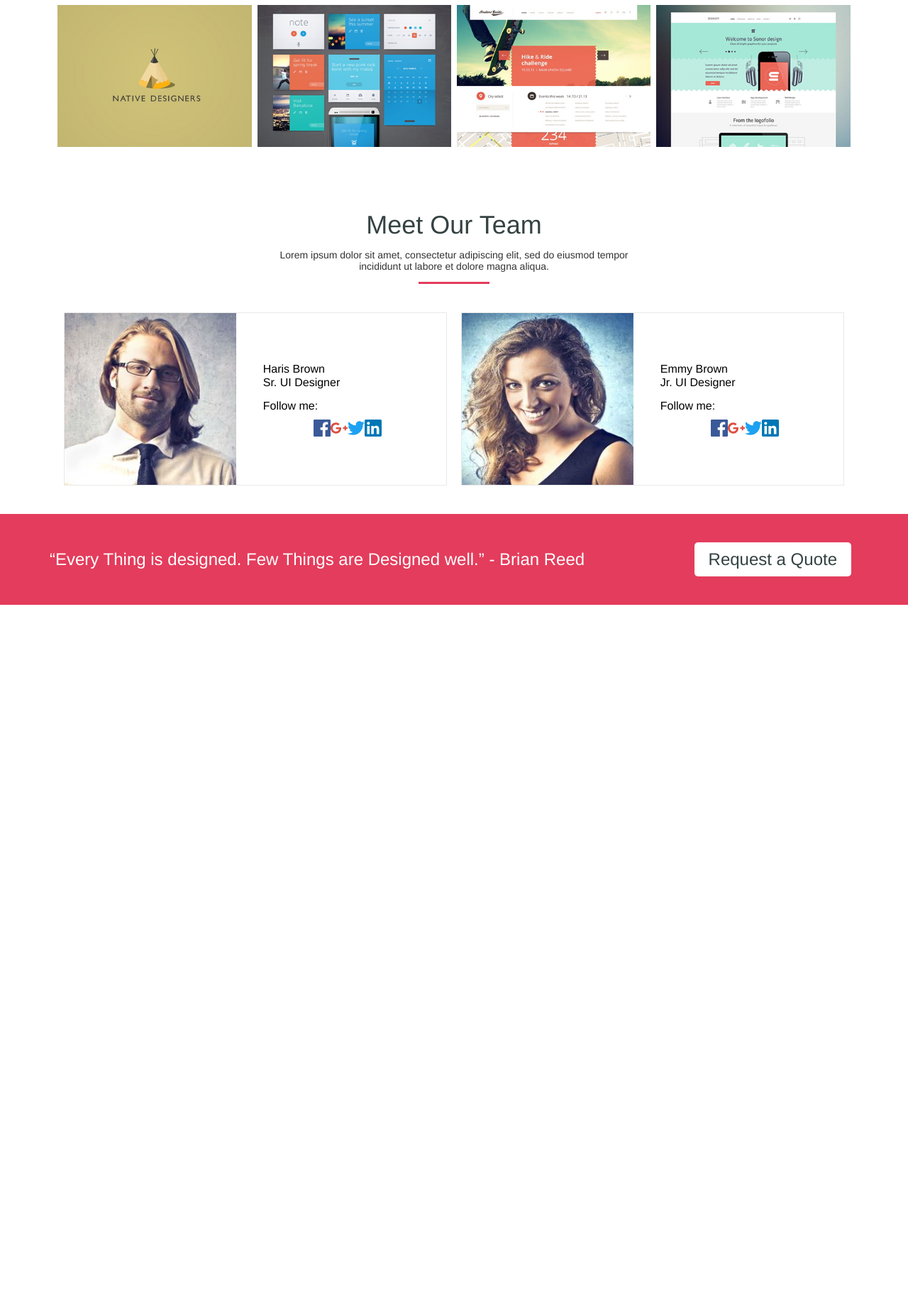
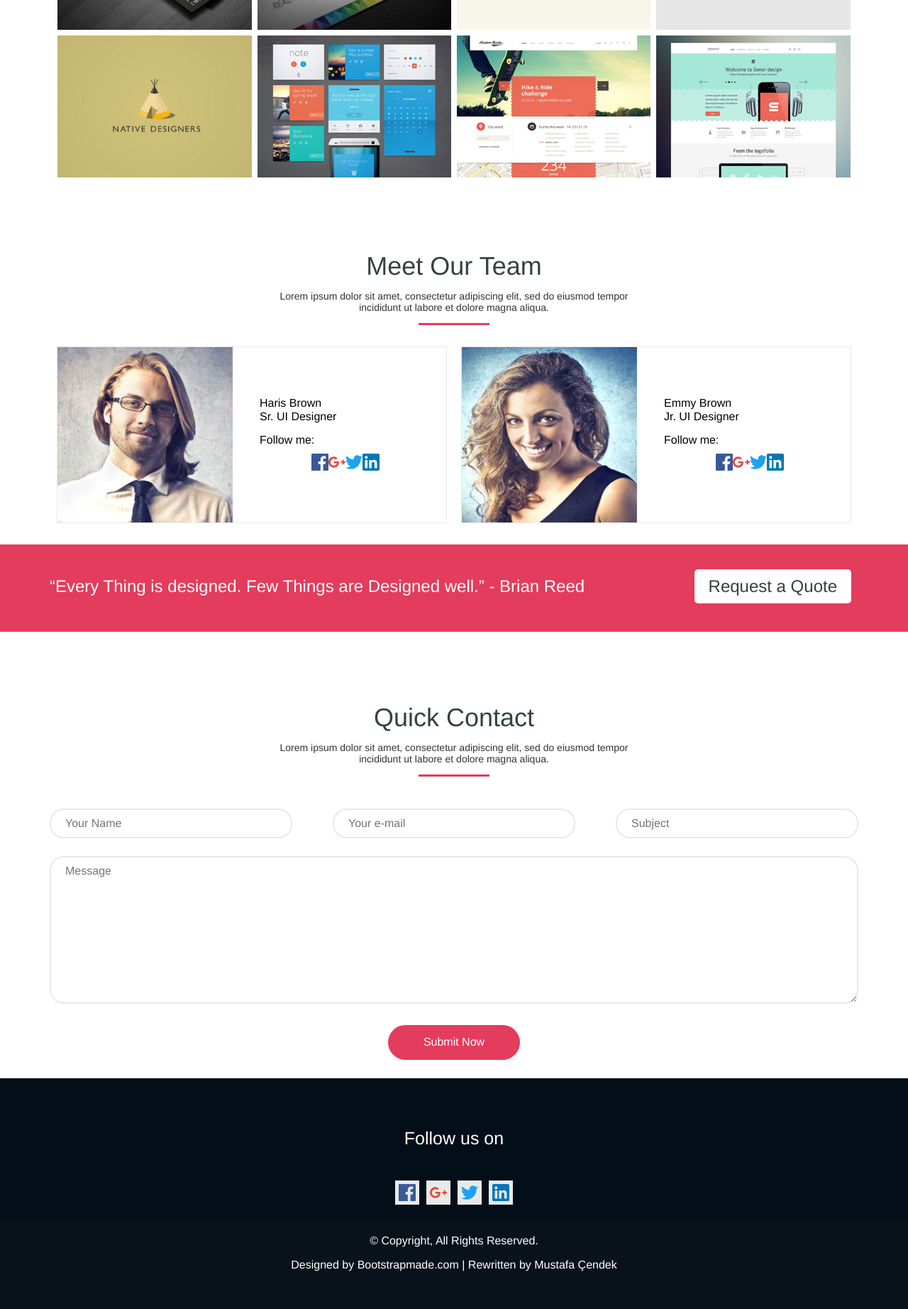
Before and after one commit to MustafaCendek/first_website, a Node project: template views/index.pug in a window 1280 px wide. Shown: the part 1897-3741 px from the top of the page at 71% size. Before the commit the page ends 2749 px from the top, so only its background shows below. Run offline with Node 20 templates, Linux system fonts and the light colour scheme; the template is opened without the code that fills it, so the values that code supplies are empty.

Commit message:
desktop version completed

```diff
--- a/scss/components/_banner.scss
+++ b/scss/components/_banner.scss
@@ -24,7 +24,8 @@
     background-size: cover;
     &-container{
         max-width: $max-width;
-        padding: 20px 10px;
+        padding-left: 20px;
+        padding-right: 20px;
         display: flex;
         flex-direction: column;
         align-content: center;
--- /dev/null
+++ b/scss/components/_contact.scss
@@ -0,0 +1,77 @@
+.contact{
+    padding-top: 35px;
+    display: flex;
+    flex-direction: column;
+    align-items: center;
+    justify-content: center;
+    text-align: center;
+    width: 100%;
+    &-container{
+        display: flex;
+        flex-direction: column;
+        align-items: center;
+        width: 100%;
+        max-width: $max-width;
+        padding-left: 20px;
+        padding-right: 20px;
+        &-header{
+            display: flex;
+            flex-direction: column;
+            width: 500px;
+            align-items: center;
+            &-title{
+                font-size: 36px;
+                color: $color-grey;
+                padding: 0px;
+                margin: 0px;
+                margin-top: 65px;
+            }
+            &-explanation{
+                font-size: 14px;
+                color: $color-dark-grey;
+            }
+            &-separator{
+                display: block;
+                width: 100px;
+                height: 3px;
+                background-color: $color-pink;
+            }
+        }
+        &-form{
+            display: block;
+            width: 100%;
+            max-width: $max-width;
+            padding: 10px 20px;
+            margin-top: 35px;
+        }
+    }
+}
+#name,#email,#subject{
+    display: inline-block;
+    border: 2px solid $color-light-grey;
+    border-radius: 20px;
+    padding: 10px 20px;
+    width: 30%;
+}
+#name,#email{
+    margin-right: 5%;
+}
+#message{
+    display: block;
+    width: 100%;
+    margin-top: 25px;
+    padding: 10px 20px;
+    border: 2px solid $color-light-grey;
+    border-radius: 20px;
+}
+#submit{
+    display: block;
+    padding: 15px 50px;
+    margin-top: 30px;
+    margin-left: auto;
+    margin-right: auto;
+    background-color: $color-pink;
+    color:white;
+    border: 0px solid transparent;
+    border-radius: 50px;
+}
--- a/scss/components/_our_team.scss
+++ b/scss/components/_our_team.scss
@@ -1,4 +1,5 @@
 .our_Team{
+    padding-top: 35px;
     display: flex;
     flex-direction: column;
     align-items: center;
@@ -32,7 +33,8 @@
     &-slider{
         width: 100%;
         max-width: $max-width;
-        padding: 40px 10px;
+        padding-top: 30px;
+        padding-bottom: 30px;
         &-item{
             flex-direction: row;
             display: flex;
--- a/scss/components/_portfolio.scss
+++ b/scss/components/_portfolio.scss
@@ -1,5 +1,6 @@
 
 .portfolio{
+    padding-top: 35px;
     width: 100%;
     display: flex;
     align-items: center;
@@ -7,11 +8,11 @@
     &-container{
         display: flex;
         flex-direction: column;
-        justify-content: center;
-        align-items: center;
         width: 100%;
         max-width: $max-width;
-        padding: 20px 10px;
+        padding-left: 20px;
+        padding-right: 20px;
+        align-items: center;
         &-head{
             display: flex;
             flex-direction: column;
@@ -23,6 +24,9 @@
             &-title{
                 font-size: 36px;
                 color: $color-grey;
+                padding: 0px;
+                margin: 0px;
+                margin-top: 65px;
             }
             &-explanation{
                 font-size: 14px;
--- a/scss/components/_quote.scss
+++ b/scss/components/_quote.scss
@@ -4,7 +4,7 @@
     justify-content: center;
     align-items: center;
     width: 100%;
-    padding-top: 40px;
+    padding-top: 35px;
     padding-bottom: 40px;
     background-color: $color-pink;
     &-container{
--- a/scss/components/_service.scss
+++ b/scss/components/_service.scss
@@ -1,8 +1,9 @@
 .servicesline{
+    padding-top: 35px;
     width: 100%;
     display: flex;
+    align-items: center;
     justify-content: center;
-    align-items: center;
     &-container{
         display: flex;
         flex-direction: column;
@@ -14,7 +15,8 @@
         &-header{
             display: flex;
             flex-direction: column;
-            width: 500px;
+            width: 100%;
+            max-width: 500px;
             align-items: center;
             justify-content: center;
             text-align: center;
--- a/scss/config/_variable.scss
+++ b/scss/config/_variable.scss
@@ -4,5 +4,7 @@ $color-dark-grey: #333;
 $color-grey: #354242;
 $color-soft-grey: #5e5e5e;
 $color-light-grey: #e9e9e9;
+$color-footer-top:#040e18;
+$color-footer-bottom: #09121b;
 
 $max-width: 1140px;
--- /dev/null
+++ b/scss/global/_footer.scss
@@ -0,0 +1,40 @@
+.footer{
+    display: flex;
+    flex-direction: column;
+    width: 100%;
+    &-top{
+        display: flex;
+        flex-direction: column;
+        align-items: center;
+        height: 200px;
+        background-color: $color-footer-top;
+        color: white;
+        font-size: 25px;
+        &-text{
+            margin-top: 70px;
+        }
+        &-social{
+            margin-top: 15px;
+            margin-bottom: 15px;
+        }
+    }
+    &-bottom{
+        height: 125px;
+        background-color: $color-footer-bottom;
+        text-align: center;
+        align-items: center;
+        color: white;
+        font-size: 16px;
+        &-copyrigth{
+            margin-top: 20px;
+        }
+        &-design{
+            margin-top: 10px;
+        }
+    }
+}
+.icon-footer{
+    margin: 5px;
+    padding: 5px;
+    background-color: $color-light-grey;
+}
--- a/scss/global/_header.scss
+++ b/scss/global/_header.scss
@@ -47,3 +47,15 @@
 
     }
 }
+.pink{
+    border: 3px solid $color-pink;
+    color: $color-pink;
+    border-radius: 5px;
+    text-align: center;
+    padding: 5px 10px;
+    &:hover{
+        border: 3px solid $color-pink !important;
+        background-color: $color-pink;
+        color:white;
+    }
+}
--- a/scss/style.scss
+++ b/scss/style.scss
@@ -15,3 +15,6 @@
 @import "components/portfolio";
 @import "components/our_team";
 @import "components/quote";
+@import "components/contact";
+
+@import "global/footer";
--- a/style.css
+++ b/style.css
@@ -744,6 +758,7 @@ header {
             font-size: 14px; }
 
 .portfolio {
+  padding-top: 35px;
   width: 100%;
   display: flex;
   align-items: center;
@@ -751,11 +766,11 @@ header {
   .portfolio-container {
     display: flex;
     flex-direction: column;
-    justify-content: center;
-    align-items: center;
     width: 100%;
     max-width: 1140px;
-    padding: 20px 10px; }
+    padding-left: 20px;
+    padding-right: 20px;
+    align-items: center; }
     .portfolio-container-head {
       display: flex;
       flex-direction: column;
@@ -833,6 +851,7 @@ header {
           bottom: 50px; }
 
 .our_Team {
+  padding-top: 35px;
   display: flex;
   flex-direction: column;
   align-items: center;
@@ -862,7 +881,8 @@ header {
   .our_Team-slider {
     width: 100%;
     max-width: 1140px;
-    padding: 40px 10px; }
+    padding-top: 30px;
+    padding-bottom: 30px; }
     .our_Team-slider-item {
       flex-direction: row;
       display: flex;
@@ -901,7 +921,7 @@ header {
   justify-content: center;
   align-items: center;
   width: 100%;
-  padding-top: 40px;
+  padding-top: 35px;
   padding-bottom: 40px;
   background-color: #e43c5c; }
   .quote-container {
@@ -923,3 +943,108 @@ header {
       background-color: white;
       color: #354242;
       border-radius: 5px; }
+
+.contact {
+  padding-top: 35px;
+  display: flex;
+  flex-direction: column;
+  align-items: center;
+  justify-content: center;
+  text-align: center;
+  width: 100%; }
+  .contact-container {
+    display: flex;
+    flex-direction: column;
+    align-items: center;
+    width: 100%;
+    max-width: 1140px;
+    padding-left: 20px;
+    padding-right: 20px; }
+    .contact-container-header {
+      display: flex;
+      flex-direction: column;
+      width: 500px;
+      align-items: center; }
+      .contact-container-header-title {
+        font-size: 36px;
+        color: #354242;
+        padding: 0px;
+        margin: 0px;
+        margin-top: 65px; }
+      .contact-container-header-explanation {
+        font-size: 14px;
+        color: #333; }
+      .contact-container-header-separator {
+        display: block;
+        width: 100px;
+        height: 3px;
+        background-color: #e43c5c; }
+    .contact-container-form {
+      display: block;
+      width: 100%;
+      max-width: 1140px;
+      padding: 10px 20px;
+      margin-top: 35px; }
+
+#name, #email, #subject {
+  display: inline-block;
+  border: 2px solid #e9e9e9;
+  border-radius: 20px;
+  padding: 10px 20px;
+  width: 30%; }
+
+#name, #email {
+  margin-right: 5%; }
+
+#message {
+  display: block;
+  width: 100%;
+  margin-top: 25px;
+  padding: 10px 20px;
+  border: 2px solid #e9e9e9;
+  border-radius: 20px; }
+
+#submit {
+  display: block;
+  padding: 15px 50px;
+  margin-top: 30px;
+  margin-left: auto;
+  margin-right: auto;
+  background-color: #e43c5c;
+  color: white;
+  border: 0px solid transparent;
+  border-radius: 50px; }
+
+.footer {
+  display: flex;
+  flex-direction: column;
+  width: 100%; }
+  .footer-top {
+    display: flex;
+    flex-direction: column;
+    align-items: center;
+    height: 200px;
+    background-color: #040e18;
+    color: white;
+    font-size: 25px; }
+    .footer-top-text {
+      margin-top: 70px; }
+    .footer-top-social {
+      margin-top: 15px;
+      margin-bottom: 15px; }
+  .footer-bottom {
+    height: 125px;
+    background-color: #09121b;
+    text-align: center;
+    align-items: center;
+    color: white;
+    font-size: 16px; }
+    .footer-bottom-copyrigth {
+      margin-top: 20px; }
+    .footer-bottom-design {
+      margin-top: 10px; }
+
+.icon-footer {
+  margin: 5px;
+  padding: 5px;
+  background-color: #e9e9e9; }
--- /dev/null
+++ b/views/component/contact.pug
@@ -0,0 +1,12 @@
+.contact#contact
+    .contact-container
+        .contact-container-header
+            p.contact-container-header-title Quick Contact
+            p.contact-container-header-explanation Lorem ipsum dolor sit amet, consectetur adipiscing elit, sed do eiusmod tempor incididunt ut labore et dolore magna aliqua.
+            .contact-container-header-separator
+        form.contact-container-form(action="#", method="get")
+            input#name(type="text", name="name", placeholder="Your Name", required)
+            input#email(type="email", name="email", placeholder="Your e-mail", required)
+            input#subject(type="text", name="subject", placeholder="Subject", required)
+            textarea#message(name="message", placeholder="Message", cols="30", rows="10", required)
+            input#submit(type="submit", value="Submit Now")
--- a/views/component/our_team.pug
+++ b/views/component/our_team.pug
@@ -1,4 +1,4 @@
-.our_Team
+.our_Team#our_Team
     .our_Team-header
         p.our_Team-header-title Meet Our Team
         p.our_Team-header-explanation Lorem ipsum dolor sit amet, consectetur adipiscing elit, sed do eiusmod tempor incididunt ut labore et dolore magna aliqua.
--- /dev/null
+++ b/views/global/footer.pug
@@ -0,0 +1,15 @@
+.footer
+    .footer-top
+        p.footer-top-text Follow us on
+        .footer-top-social
+            svg.icon.icon-facebook.icon-footer
+                use(xlink:href='#icon-facebook')
+            svg.icon.icon-googleplus.icon-footer
+                use(xlink:href='#icon-googleplus')
+            svg.icon.icon-twitter.icon-footer
+                use(xlink:href='#icon-twitter')
+            svg.icon.icon-linkedin.icon-footer
+                use(xlink:href='#icon-linkedin')
+    .footer-bottom
+        p.footer-bottom-copyrigth © Copyright, All Rights Reserved.
+        p.footer-bottom-design Designed by Bootstrapmade.com | Rewritten by Mustafa Çendek
--- a/views/global/header.pug
+++ b/views/global/header.pug
@@ -3,9 +3,9 @@ header
         .logo
             a.logo-text(href="") TEMPO
         .navigation
-            a.navigation-links(href="https://bootstrapmade.com/demo/themes/Tempo/") SOURCE
+            a.navigation-links.pink(href="https://bootstrapmade.com/demo/themes/Tempo/") ORIGINAL TEMPLATE
             a.navigation-links(href="#") HOME
             a.navigation-links(href="#services") SERVICE
             a.navigation-links(href="#portfolio") PORTFOLIO
-            a.navigation-links(href="") OUR TEAM
-            a.navigation-links(href="") CONTACT US
+            a.navigation-links(href="#our_Team") OUR TEAM
+            a.navigation-links(href="#contact") CONTACT US
--- a/views/global/master.pug
+++ /dev/null
@@ -1,23 +0,0 @@
-html
-  head
-    meta(charset='UTF-8')
-    title Title
-    meta(name='viewport', content='width=device-width, initial-scale=1, shrink-to-fit=no')
-    link(rel='stylesheet', type='text/css', href='./style.css')
-    link(href='https://fonts.googleapis.com/css?family=Open+Sans:300,600|Raleway:600,300|Josefin+Slab:400,700,600italic,600,400italic' rel='stylesheet' type='text/css')
-
-
-  body
-    include icons
-    include header
-    include ../component/banner
-    include ../component/strip
-    include ../component/service
-    include ../component/portfolio
-    include ../component/our_team
-    include ../component/quote
-    block content
-    script(type='text/javascript' src='./js/jquery-3.4.0.min.js')
-    script(type='text/javascript' src='./js/jquery-migrate-1.4.1.min.js')
-    script(type='text/javascript' src='./js/slick.min.js')
-    script(type='text/javascript' src='./js/main.js')
--- a/views/index.pug
+++ b/views/index.pug
@@ -1,4 +1,22 @@
-extends global/master
-
-block content
-    div
+html
+  head
+    meta(charset='UTF-8')
+    title First Website Try
+    meta(name='viewport', content='width=device-width, initial-scale=1, shrink-to-fit=no')
+    link(rel='stylesheet', type='text/css', href='./style.css')
+    link(href='https://fonts.googleapis.com/css?family=Open+Sans:300,600|Raleway:600,300|Josefin+Slab:400,700,600italic,600,400italic' rel='stylesheet' type='text/css')
+  body
+    include ./global/icons
+    include ./global/header
+    include ./component/banner
+    include ./component/strip
+    include ./component/service
+    include ./component/portfolio
+    include ./component/our_team
+    include ./component/quote
+    include ./component/contact
+    include ./global/footer
+    script(type='text/javascript' src='./js/jquery-3.4.0.min.js')
+    script(type='text/javascript' src='./js/jquery-migrate-1.4.1.min.js')
+    script(type='text/javascript' src='./js/slick.min.js')
+    script(type='text/javascript' src='./js/main.js')
```
Also changed, not shown: other parts of style.css (+22 -5 lines), index.html (+1 -1 lines).
